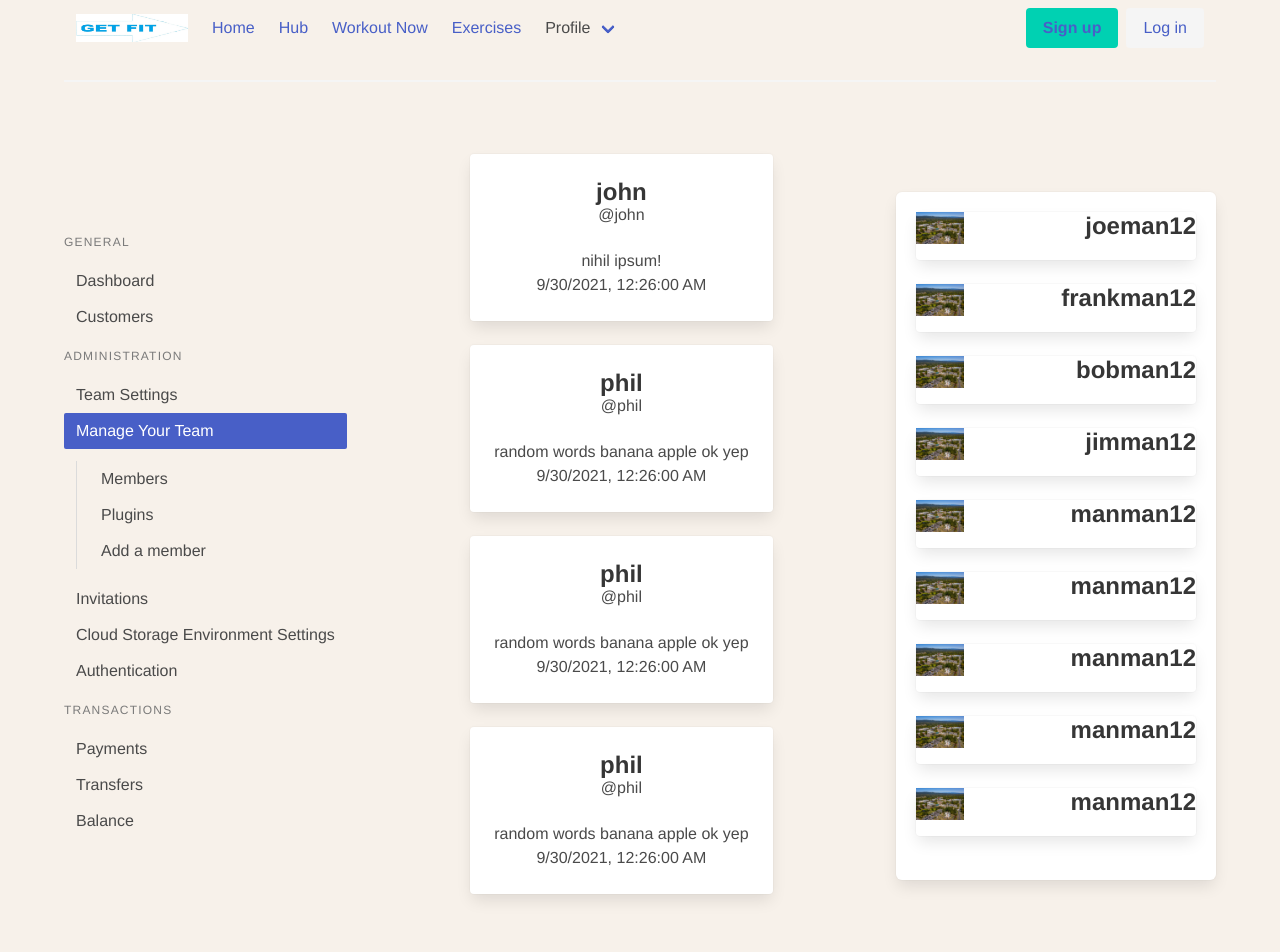
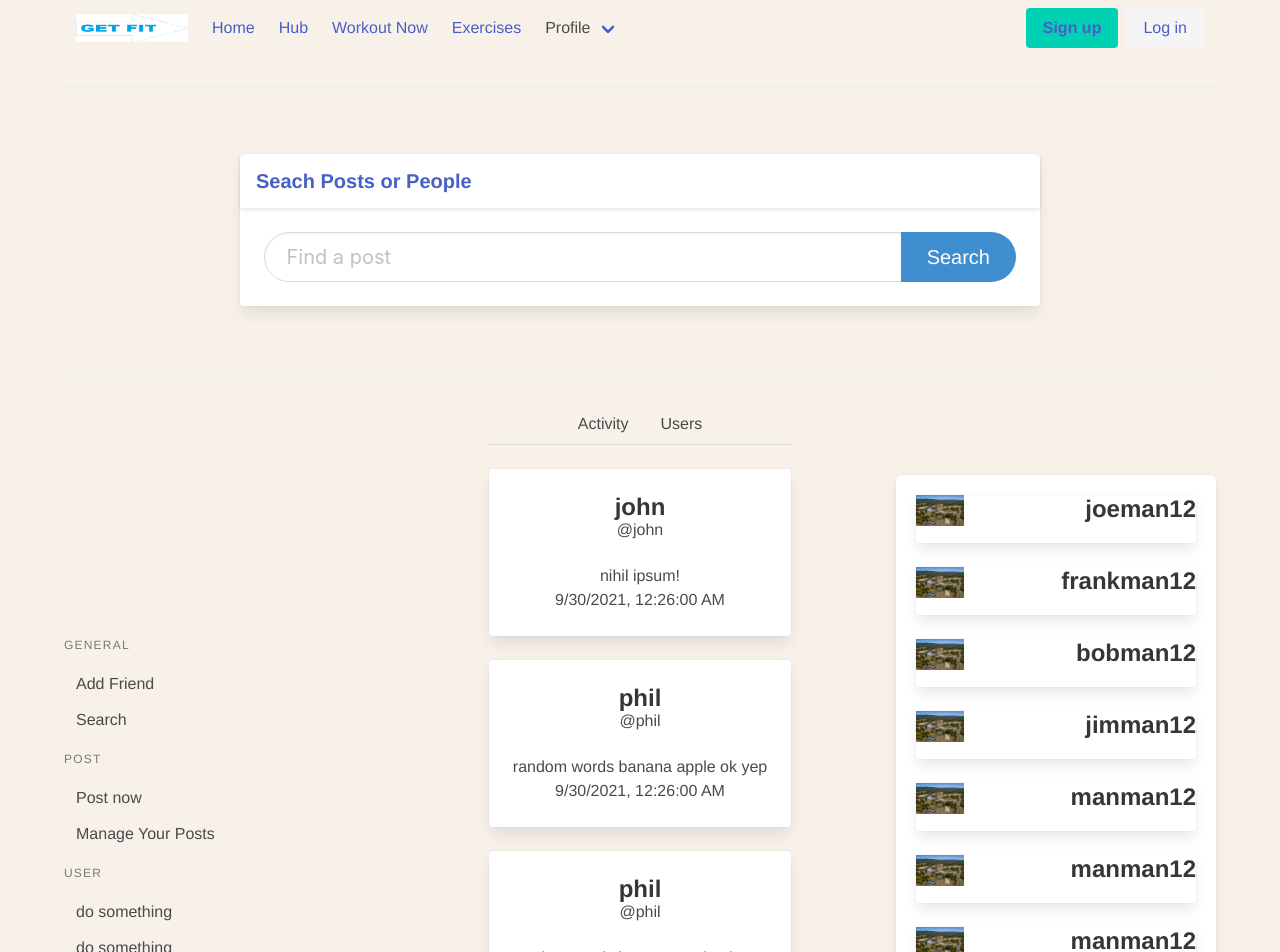
Before and after one commit to Chappellm18/workoutapp, a Vue app in the folder workoutapp/: page /social in a window 1280 px wide. Shown: the top 952 px of the page. Built offline with nearby package versions, Linux system fonts and the light colour scheme.

Commit message:
more content

```diff
--- a/workoutapp/public/index.html
+++ b/workoutapp/public/index.html
@@ -5,6 +5,7 @@
     <meta http-equiv="X-UA-Compatible" content="IE=edge">
     <meta name="viewport" content="width=device-width,initial-scale=1.0">
     <link rel="icon" href="<%= BASE_URL %>favicon.ico">
+    <link href="http://maxcdn.bootstrapcdn.com/font-awesome/5.15.4/css/font-awesome.min.css" rel="stylesheet">
     <title><%= htmlWebpackPlugin.options.title %></title>
   </head>
   <body>
--- /dev/null
+++ b/workoutapp/src/components/activity.vue
@@ -0,0 +1,108 @@
+<template>
+  <div>
+      <ul>
+          <li
+            v-for="post in postObjects"
+            v-bind:key="post.id"
+            v-bind:value="post.message"
+          >
+            <div class="card" v-if="hasImg">
+              <div class="card-image">
+                <figure class="image is-4by3">
+                  <img
+                    v-bind:src="`${post.img}`"
+                    alt="Users image not loading"
+                  />
+                </figure>
+              </div>
+              <hr />
+
+              <div class="card-content">
+                <strong
+                  ><p class="title is-4">{{ post.userName }}</p></strong
+                ><small>
+                  <p class="subtitle is-6">{{ post.userId }}</p></small
+                >
+              </div>
+              <div class="content">
+                {{ post.postMessage }}
+                <br />
+                <time datetime="2016-1-1">{{ post.time }}</time>
+              </div>
+            </div>
+            <div class="card" v-else>
+              <div class="card-content">
+                <div class="media">
+                  <div class="media-content">
+                    <strong
+                      ><p class="title is-4">{{ post.userName }}</p></strong
+                    ><small
+                      ><p class="subtitle is-6">{{ post.userId }}</p></small
+                    >
+                  </div>
+                </div>
+                <div class="content">
+                  {{ post.postMessage }}
+                  <br />
+                  <time datetime="2016-1-1">{{ post.time }}</time>
+                </div>
+              </div>
+            </div>
+            <br />
+          </li>
+        </ul>
+  </div>
+</template>
+
+<script>
+export default {
+  data() {
+    return {
+
+      postObjects: [
+        {
+          hasImg: false,
+          img: "null",
+          postMessage: "nihil ipsum!",
+          userName: "john",
+          userId: "@john",
+          time: new Date().toLocaleString(),
+          id: 1,
+        },
+        {
+          hasImg: true,
+          img: require("../assets/bgimg.jpg"),
+          postMessage: "random words banana apple ok yep",
+          userName: "phil",
+          userId: "@phil",
+          time: new Date().toLocaleString(),
+          id: 2,
+        },
+        {
+          hasImg: true,
+          img: require("../assets/bgimg.jpg"),
+          postMessage: "random words banana apple ok yep",
+          userName: "phil",
+          userId: "@phil",
+          time: new Date().toLocaleString(),
+          id: 3,
+        },
+        {
+          hasImg: true,
+          img: require("../assets/bgimg.jpg"),
+          postMessage: "random words banana apple ok yep",
+          userName: "phil",
+          userId: "@phil",
+          time: new Date().toLocaleString(),
+          id: 4,
+        },
+      ],
+
+    }
+  },
+}
+</script>
+
+<style>
+
+</style>
--- a/workoutapp/src/components/socialPageComponent.vue
+++ b/workoutapp/src/components/socialPageComponent.vue
@@ -1,90 +1,80 @@
 <template>
+  <div class="level-container">
     <div class="level">
-    <div class="level-left">
+      <div class="level-item ">
+        <!-- content -->
+
+        <div class="card" style="width: 800px;">
+          <header class="card-header">
+            <p class="card-header-title">
+              <a class="is-size-5">Seach Posts or People</a>
+            </p>
+          </header>
+          <div class="card-content">
+            <div class="content">
+              <!-- search bar -->
+              <div class="field has-addons is-horizontal">
+                <div class="control" style="width: 750px;">
+                  <input
+                    class="input is-rounded is-medium"
+                    type="text"
+                    placeholder="Find a post"
+
+                  />
+                </div>
+                <div class="control">
+                  <a class="button is-rounded is-medium is-info"> Search </a>
+                </div>
+              </div>
+            </div>
+          </div>
+        </div>
+      </div>
+
+
+      <!-- content -->
+    </div>
+    <br>
+    <hr />
+    <div class="level">
+      <div class="level-left fixed">
         <!-- right content actions sidebar-->
 
         <div class="level-item has-text-left">
           <aside class="menu has-text-left">
             <p class="menu-label">General</p>
             <ul class="menu-list">
-            <li><a>Dashboard</a></li>
-            <li><a>Customers</a></li>
+              <li><a>Add Friend</a></li>
+              <li><a>Search</a></li>
             </ul>
-          <p class="menu-label">Administration</p>
+            <p class="menu-label">Post</p>
             <ul class="menu-list">
-            <li><a>Team Settings</a></li>
+              <li><a>Post now</a></li>
               <li>
-              <a class="is-active">Manage Your Team</a>
-              <ul>
-                <li><a>Members</a></li>
-                <li><a>Plugins</a></li>
-                <li><a>Add a member</a></li>
+                <a>Manage Your Posts</a>
+              </li>
             </ul>
-            </li>
-            <li><a>Invitations</a></li>
-            <li><a>Cloud Storage Environment Settings</a></li>
-            <li><a>Authentication</a></li>
-          </ul>
-          <p class="menu-label">Transactions</p>
+            <p class="menu-label">User</p>
             <ul class="menu-list">
-            <li><a>Payments</a></li>
-            <li><a>Transfers</a></li>
-            <li><a>Balance</a></li>
+              <li><a>do something</a></li>
+              <li><a>do something</a></li>
+              <li><a>do something</a></li>
             </ul>
           </aside>
         </div>
       </div>
       <div class="level-item">
+        <div>
           <!-- center content posts-->
-
+          <div class="tabs is-centered" style="top: 0;">
             <ul>
-        <li
-          v-for="post in postObjects"
-          v-bind:key="post.id"
-          v-bind:value="post.message"
-        >
-          <div class="card" v-if="hasImg">
-            <div class="card-image">
-              <figure class="image is-4by3">
-                <img v-bind:src="`${post.img}`" alt="Users image not loading" />
-              </figure>
+              <li><a @click="setTab('A')">Activity</a></li>
+              <li><a @click="setTab('U')">Users</a></li>
+            </ul>
           </div>
-            <hr />
-
-            <div class="card-content">
-              <strong
-                ><p class="title is-4">{{ post.userName }}</p></strong
-              ><small>
-                <p class="subtitle is-6">{{ post.userId }}</p></small
-              >
+          <div v-if="tab == 'A'"><activity /></div>
+          <div v-else><users /></div>
         </div>
-            <div class="content">
-              {{ post.postMessage }}
-              <br />
-              <time datetime="2016-1-1">{{ post.time }}</time>
-            </div>
-          </div>
-          <div class="card" v-else>
-            <div class="card-content">
-              <div class="media">
-                <div class="media-content">
-                  <strong
-                    ><p class="title is-4">{{ post.userName }}</p></strong
-                  ><small
-                    ><p class="subtitle is-6">{{ post.userId }}</p></small
-                  >
-                </div>
-              </div>
-              <div class="content">
-                {{ post.postMessage }}
-                <br />
-                <time datetime="2016-1-1">{{ post.time }}</time>
-              </div>
-            </div>
-          </div>
-          <br />
-        </li>
-      </ul>
       </div>
       <div class="level-right">
         <!-- left content friends sidebar -->
@@ -119,50 +109,16 @@
         </div>
       </div>
     </div>
+  </div>
 </template>
 
 <script>
+import activity from "../components/activity.vue";
+import users from "../components/users.vue";
 export default {
   data() {
     return {
-      postObjects: [
-        {
-          hasImg: false,
-          img: "null",
-          postMessage: "nihil ipsum!",
-          userName: "john",
-          userId: "@john",
-          time: new Date().toLocaleString(),
-          id: 1,
-        },
-        {
-          hasImg: true,
-          img: require("../assets/bgimg.jpg"),
-          postMessage: "random words banana apple ok yep",
-          userName: "phil",
-          userId: "@phil",
-          time: new Date().toLocaleString(),
-          id: 2,
-        },
-        {
-          hasImg: true,
-          img: require("../assets/bgimg.jpg"),
-          postMessage: "random words banana apple ok yep",
-          userName: "phil",
-          userId: "@phil",
-          time: new Date().toLocaleString(),
-          id: 3,
-        },
-        {
-          hasImg: true,
-          img: require("../assets/bgimg.jpg"),
-          postMessage: "random words banana apple ok yep",
-          userName: "phil",
-          userId: "@phil",
-          time: new Date().toLocaleString(),
-          id: 4,
-        },
-      ],
+      tab: "A",
       friendObjects: [
         { username: "joeman12", img: require("../assets/bgimg.jpg"), id: 1 },
         { username: "frankman12", img: require("../assets/bgimg.jpg"), id: 2 },
@@ -176,13 +132,34 @@ export default {
       ],
     };
   },
+  components: {
+    activity,
+    users,
+  },
+  methods: {
+    setTab(x) {
+      if (x == "U") {
+        this.tab = "U";
+      } else {
+        this.tab = "A";
+      }
+    },
+  },
 };
 </script>
 
 <style>
 .box {
   width: 20em;
-  height: 100%;
+  height: max-content;
   left: 0;
+
+  top: 300px;
+}
+.fixed {
+  right: 0;
+  width: 20em;
+  height: max-content;
+
 }
 </style>
--- /dev/null
+++ b/workoutapp/src/components/users.vue
@@ -0,0 +1,15 @@
+<template>
+  <div>
+      this will show users who are currently workingout
+  </div>
+</template>
+
+<script>
+export default {
+
+}
+</script>
+
+<style>
+
+</style>
```
Also changed, not shown: workoutapp/src/components/workoutnow.vue (+18 -10 lines), workoutapp/src/views/login.vue (+22 -6 lines), workoutapp/src/views/signup.vue (+43 -12 lines). Lines whose indentation alone changed are shown as unchanged.
